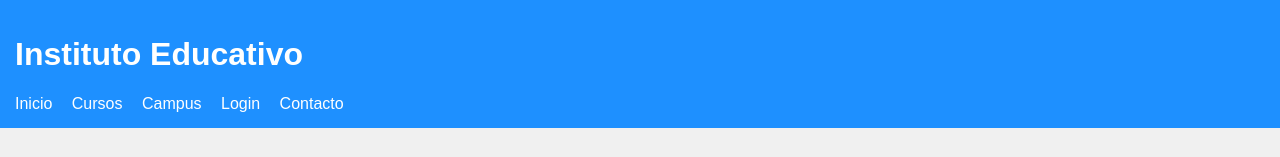
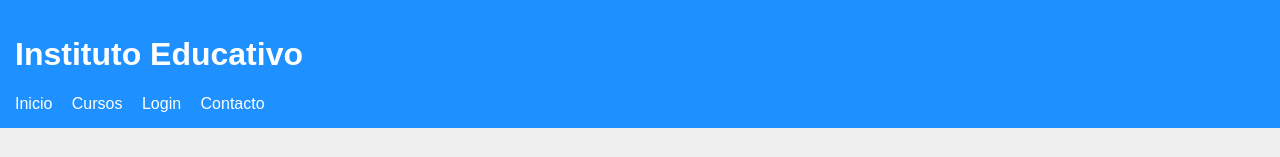
Before and after one commit to marceloabaurrea/instituto-pagina-marcelo-teclab, a plain HTML site: page index.html in a window 1280 px wide. Shown: the top 157 px of the page. Drawn offline with Linux system fonts and the light colour scheme.

Commit message:
Update index.html

```diff
--- a/index.html
+++ b/index.html
@@ -13,7 +13,6 @@
    <nav>
     <a href="index.html">Inicio</a>
     <a href="cursos.html">Cursos</a>
-    <a href="campus.html">Campus</a>
     <a href="login.html">Login</a>
     <a href="contacto.html">Contacto</a>
 </nav>
```
